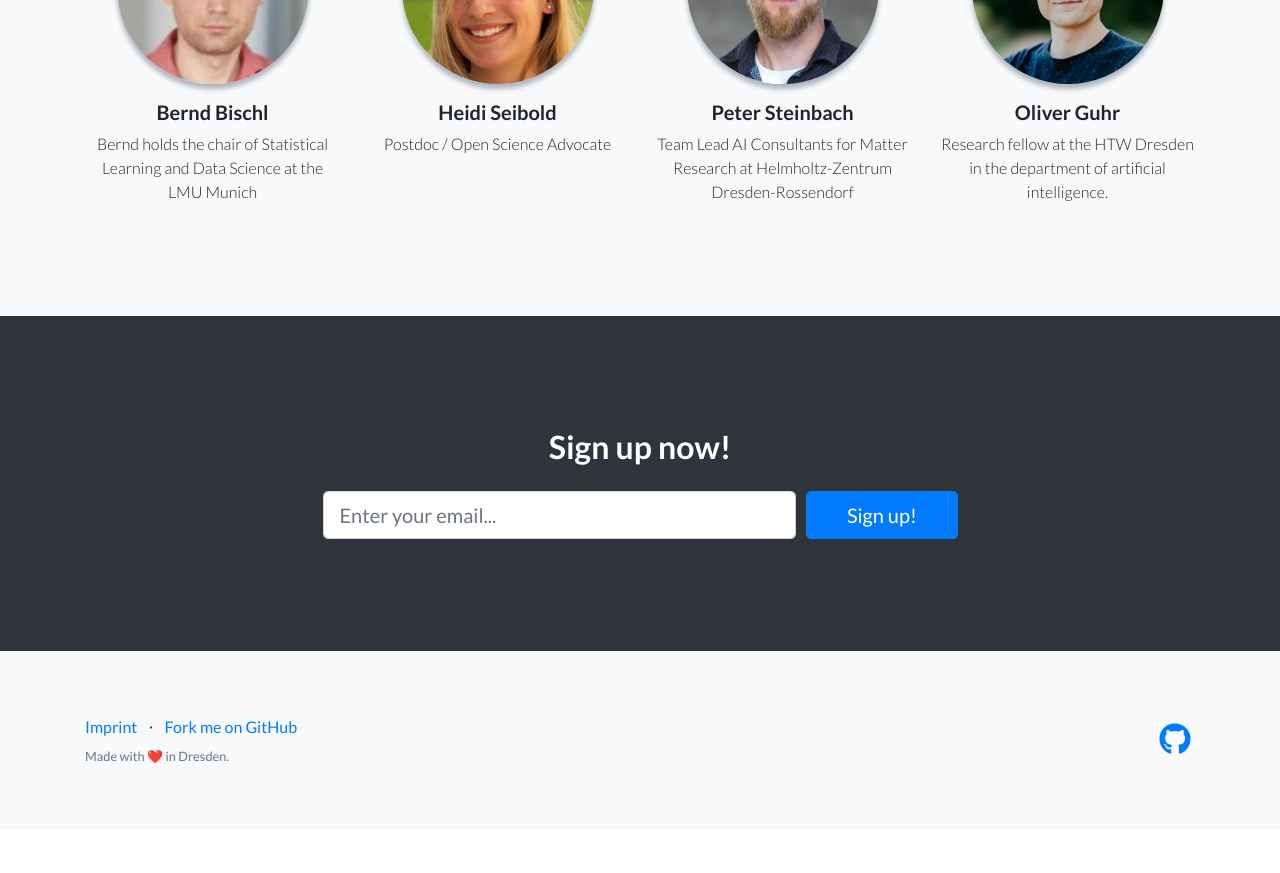
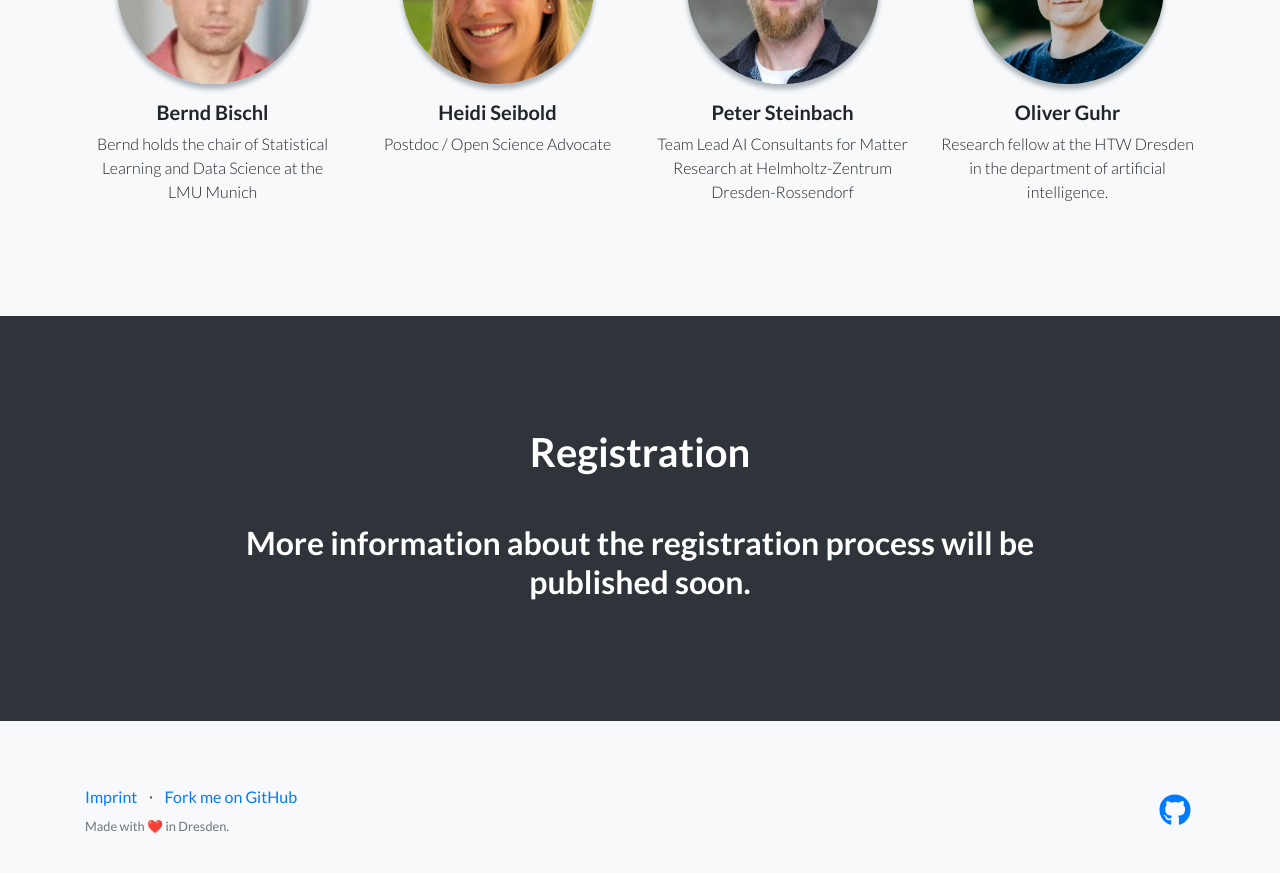
Before and after one commit to teaching-ml/2020, a Jekyll site: the page built from index.md, in a window 1280 px wide and 900 px high, scrolled down 3432 px. Shown: the top 873 px of the window. Built offline with Jekyll 4.4.1, drawn with Linux system fonts in a browser that asks for light colours; before the commit the page ends 4262 px from its top, so only the background shows below that.

Commit message:
registration process hint

```diff
--- a/_layouts/index.html
+++ b/_layouts/index.html
@@ -146,9 +146,10 @@ layout: default
     <div class="container">
       <div class="row">
         <div class="col-xl-9 mx-auto">
-          <h2 class="mb-4">Sign up now!</h2>
+          <h1 class="mb-5">Registration</h1>
+          <h2 class="">More information about the registration process will be published soon.</h2>
         </div>
-        <div class="col-md-10 col-lg-8 col-xl-7 mx-auto">
+        <!--<div class="col-md-10 col-lg-8 col-xl-7 mx-auto">
           <form>
             <div class="form-row">
               <div class="col-12 col-md-9 mb-2 mb-md-0">
@@ -159,7 +160,7 @@ layout: default
               </div>
             </div>
           </form>
-        </div>
+        </div>-->
       </div>
     </div>
   </section>
```
